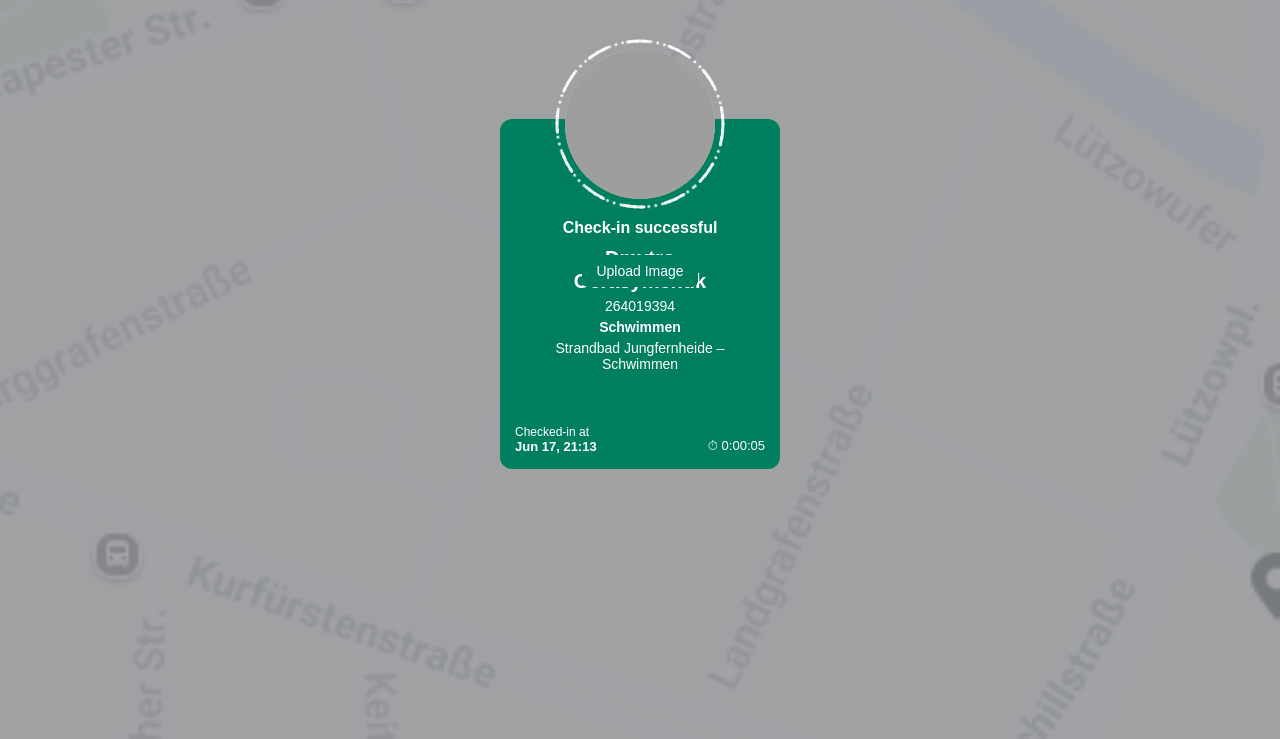
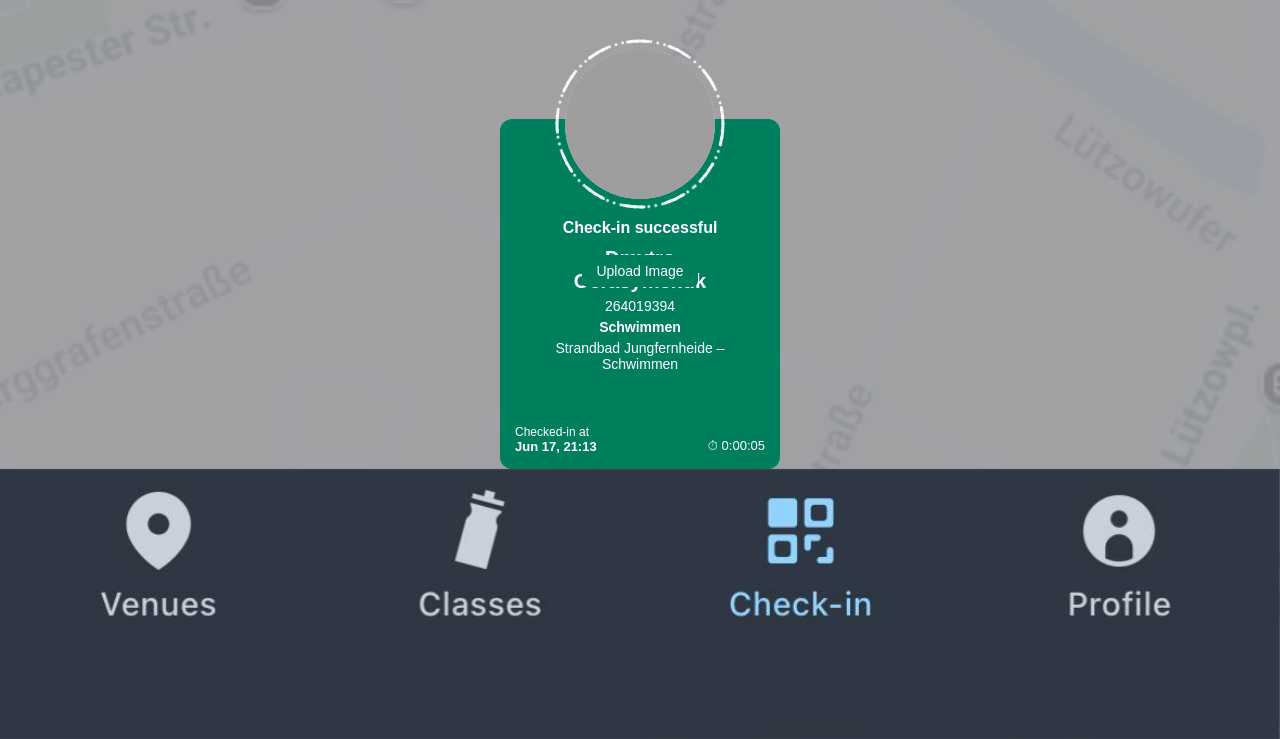
Before and after one commit to gerasy/check-in-mockup, a plain HTML site: page index.html in a window 1280 px wide. Shown: the part 61-800 px from the top of the page. Drawn offline with Linux system fonts and the light colour scheme; grey boxes are pictures that could not be loaded.

Commit message:
added bottom img

```diff
--- a/index.html
+++ b/index.html
@@ -190,6 +190,16 @@
       font-size: 13px;
     }
 
+    .bottom-image {
+      position: fixed;
+      bottom: 0;
+      left: 0;
+      width: 100vw;
+      max-width: 100%;
+      z-index: 100;
+      pointer-events: none;
+    }
+
     @keyframes rotate {
       0% { transform: rotate(0deg); }
       100% { transform: rotate(360deg); }
@@ -198,7 +208,7 @@
 </head>
 <body>
   <div class="app" id="appRoot">
-    <button class="fullscreen-btn" id="fsBtn">Full Screen</button>
+
 
     <div class="checkin-header">Check in</div>
 
@@ -229,6 +239,8 @@
       Upload Image
       <input type="file" id="uploadImage" accept="image/*" />
     </label>
+
+    <img src="bottom.png" alt="Bottom Decoration" class="bottom-image" />
   </div>
 
   <script>
```
Also changed, not shown: bottom.png (added).
